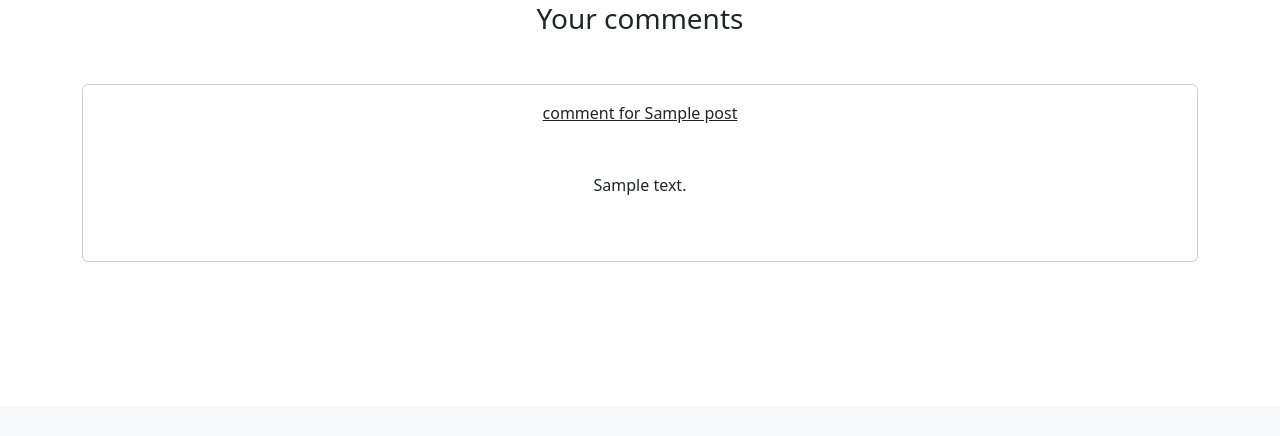
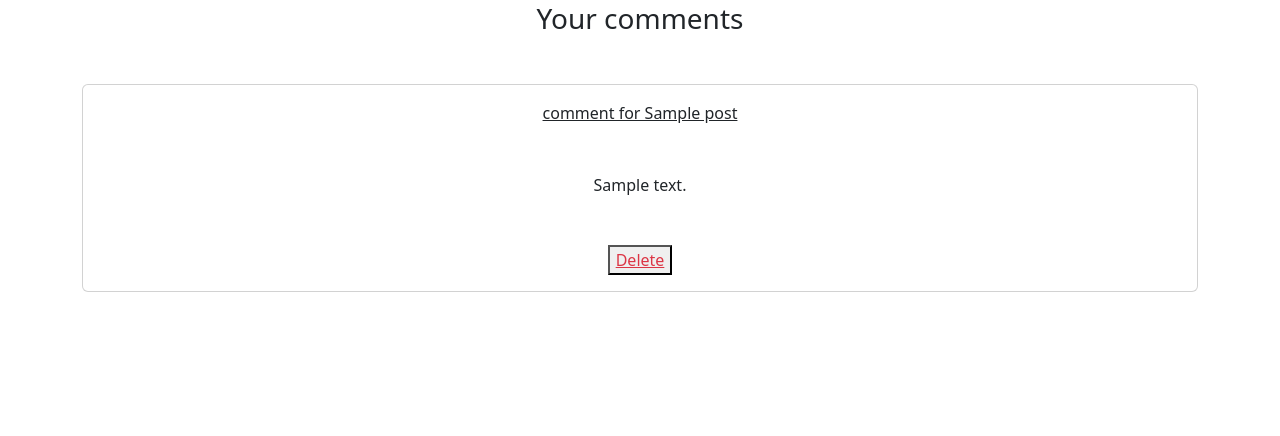
Before and after one commit to Ashkantvn/Blog-app, a Django app: page /users/ in a window 1280 px wide. Shown: the part 512-948 px from the top of the page. Before the commit the page ends 774 px from the top, so only its background shows below. Run offline with Django 5.2, Linux system fonts and the light colour scheme; a user stored in the database is signed in; tables that the repository leaves empty hold one stand-in row (values such as "Sample post").

Commit message:
Add delete button in info template

```diff
--- a/users/templates/users/users_info.html
+++ b/users/templates/users/users_info.html
@@ -55,6 +55,16 @@
                     <p class="my-5">
                         {{comment.content}}
                     </p>
+                    <form action="{% url "users:info" %}" method="post">
+                        {% csrf_token %}
+                        <input type="hidden" name="_method" value="DELETE"/>
+                        <input type="hidden" name="comment" value="{{comment.pk}}"/>
+                        <button type="submit">
+                            <a class="link-danger">
+                                Delete
+                            </a>
+                        </button>
+                    </form>
                 </div>
             </div>
             {% endfor %}
```
